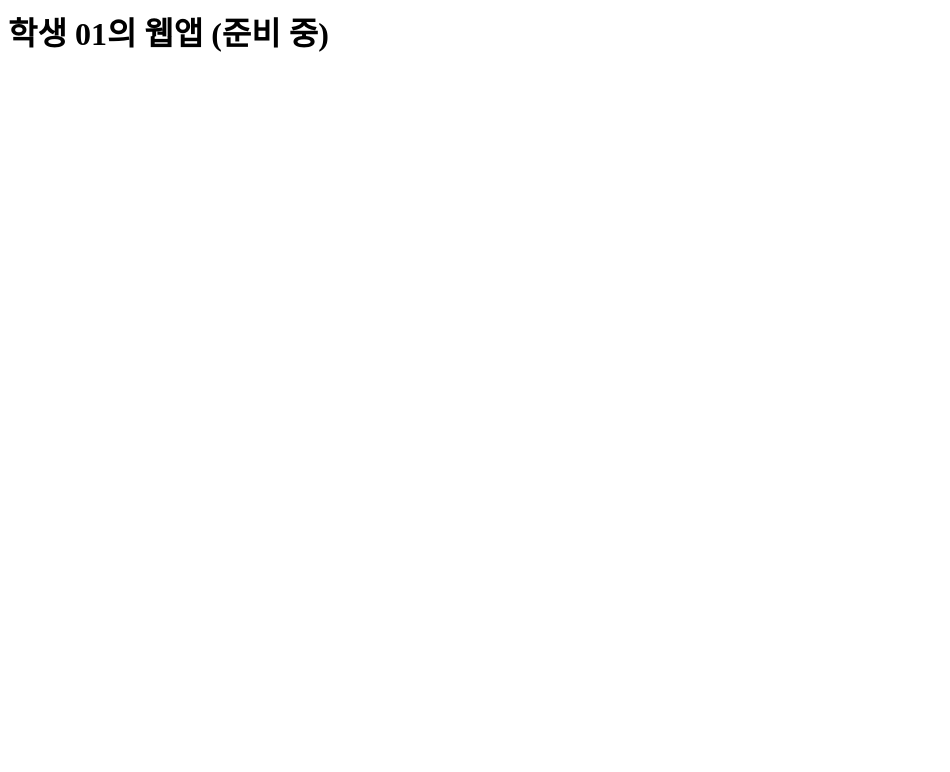
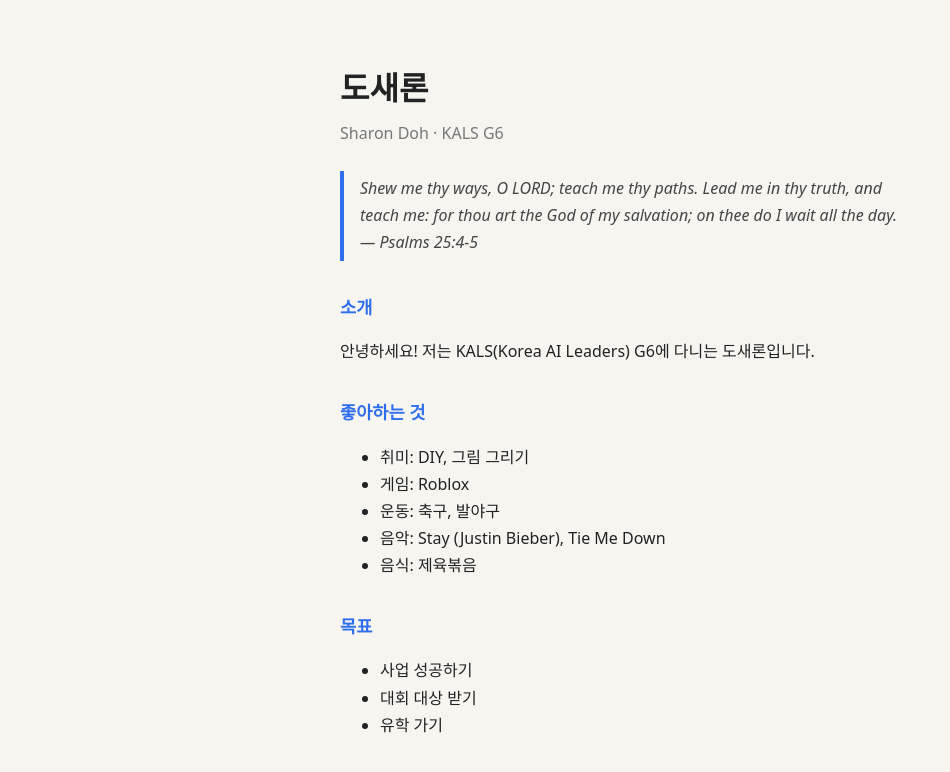
Before and after one commit to KALS-G6/week1, a plain HTML site: page s01/index.html in a window 1280 px wide. Shown: the whole page, without its empty margins (0-950 px from the left). Drawn offline with Linux system fonts and the light colour scheme.

Commit message:
Add files via upload

```diff
--- a/s01/index.html
+++ b/s01/index.html
@@ -1 +1,58 @@
-<h1>학생 01의 웹앱 (준비 중)</h1>
+<!DOCTYPE html>
+<html lang="ko">
+<head>
+  <meta charset="UTF-8">
+  <meta name="viewport" content="width=device-width, initial-scale=1.0">
+  <title>도새론 | Sharon Doh</title>
+  <style>
+    body {
+      font-family: system-ui, "Malgun Gothic", sans-serif;
+      background: #f7f5f0;
+      color: #222;
+      max-width: 600px;
+      margin: 0 auto;
+      padding: 40px 16px;
+      line-height: 1.7;
+    }
+    h1 { margin-bottom: 4px; }
+    .en { color: #777; margin-top: 0; }
+    blockquote {
+      font-style: italic;
+      border-left: 4px solid #2f6fed;
+      margin: 24px 0;
+      padding: 4px 16px;
+      color: #444;
+    }
+    h2 { color: #2f6fed; font-size: 1.1rem; margin-top: 32px; }
+  </style>
+</head>
+<body>
+  <h1>도새론</h1>
+  <p class="en">Sharon Doh · KALS G6</p>
+
+  <blockquote>
+    Shew me thy ways, O LORD; teach me thy paths. Lead me in thy truth, and teach me:
+    for thou art the God of my salvation; on thee do I wait all the day.
+    <br>— Psalms 25:4-5
+  </blockquote>
+
+  <h2>소개</h2>
+  <p>안녕하세요! 저는 KALS(Korea AI Leaders) G6에 다니는 도새론입니다.</p>
+
+  <h2>좋아하는 것</h2>
+  <ul>
+    <li>취미: DIY, 그림 그리기</li>
+    <li>게임: Roblox</li>
+    <li>운동: 축구, 발야구</li>
+    <li>음악: Stay (Justin Bieber), Tie Me Down</li>
+    <li>음식: 제육볶음</li>
+  </ul>
+
+  <h2>목표</h2>
+  <ul>
+    <li>사업 성공하기</li>
+    <li>대회 대상 받기</li>
+    <li>유학 가기</li>
+  </ul>
+</body>
+</html>
```
